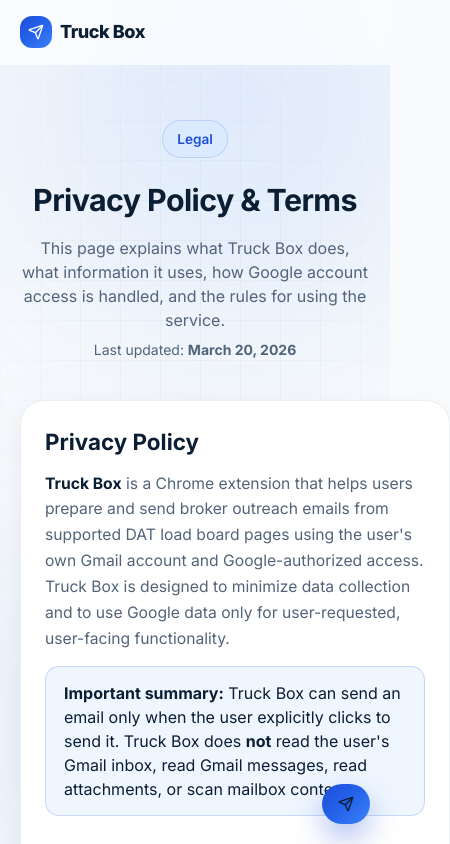
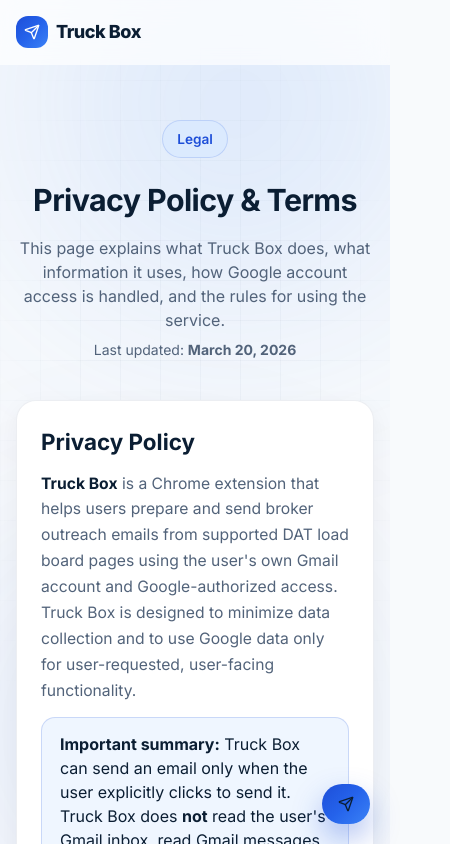
Before and after one commit to mng2214/truckbox-extension-landing, a React (Vite) app: page /privacy in a window 390 px wide. Shown: the top 844 px of the page, 450 px wide, since content can reach past the window. Built offline with nearby package versions, Linux system fonts and the light colour scheme.

Commit message:
clean up

```diff
--- a/src/styles.css
+++ b/src/styles.css
@@ -181,3 +181,37 @@
   margin: 14px 0;
   color: var(--ink);
 }
+
+html,
+body {
+  width: 100%;
+  max-width: 100%;
+  overflow-x: hidden;
+}
+
+* {
+  box-sizing: border-box;
+}
+
+.tb-container {
+  width: 100%;
+  max-width: 1120px;
+}
+
+@media (max-width: 640px) {
+  .tb-container {
+    padding-left: 16px;
+    padding-right: 16px;
+  }
+
+  .tb-card {
+    width: 100%;
+    max-width: 100%;
+    border-radius: 20px;
+  }
+
+  .tb-prose {
+    overflow-wrap: anywhere;
+    word-break: break-word;
+  }
+}
```
